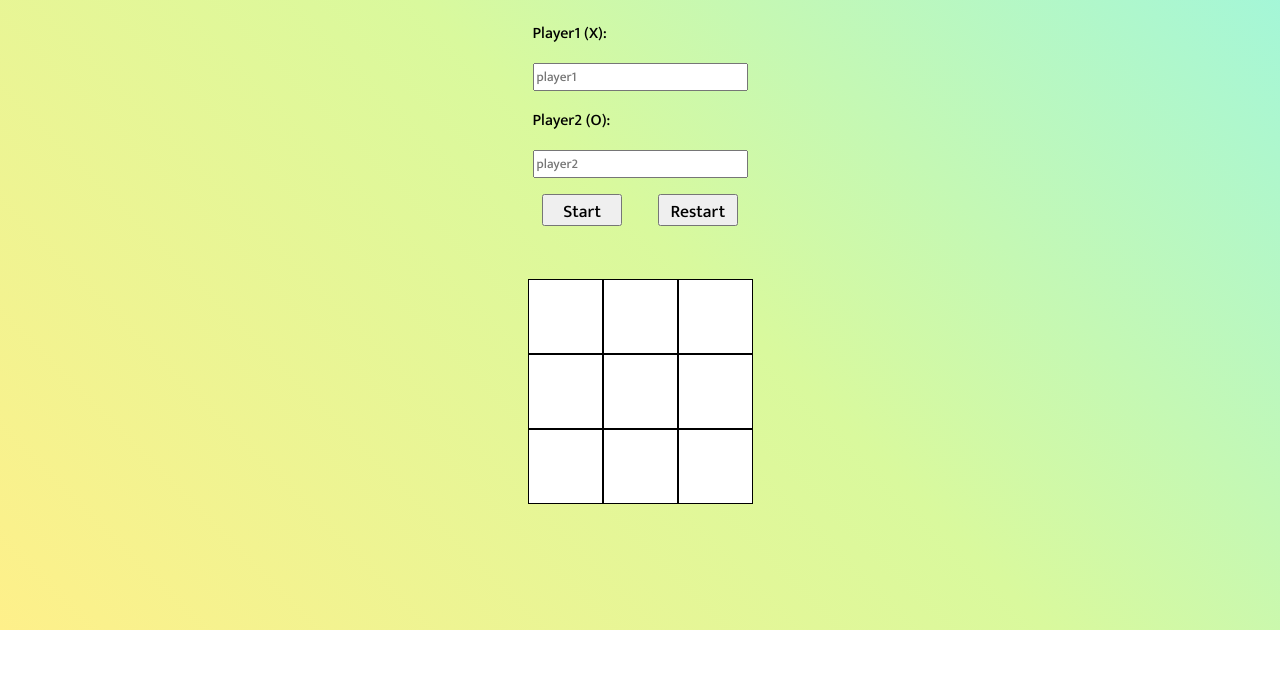
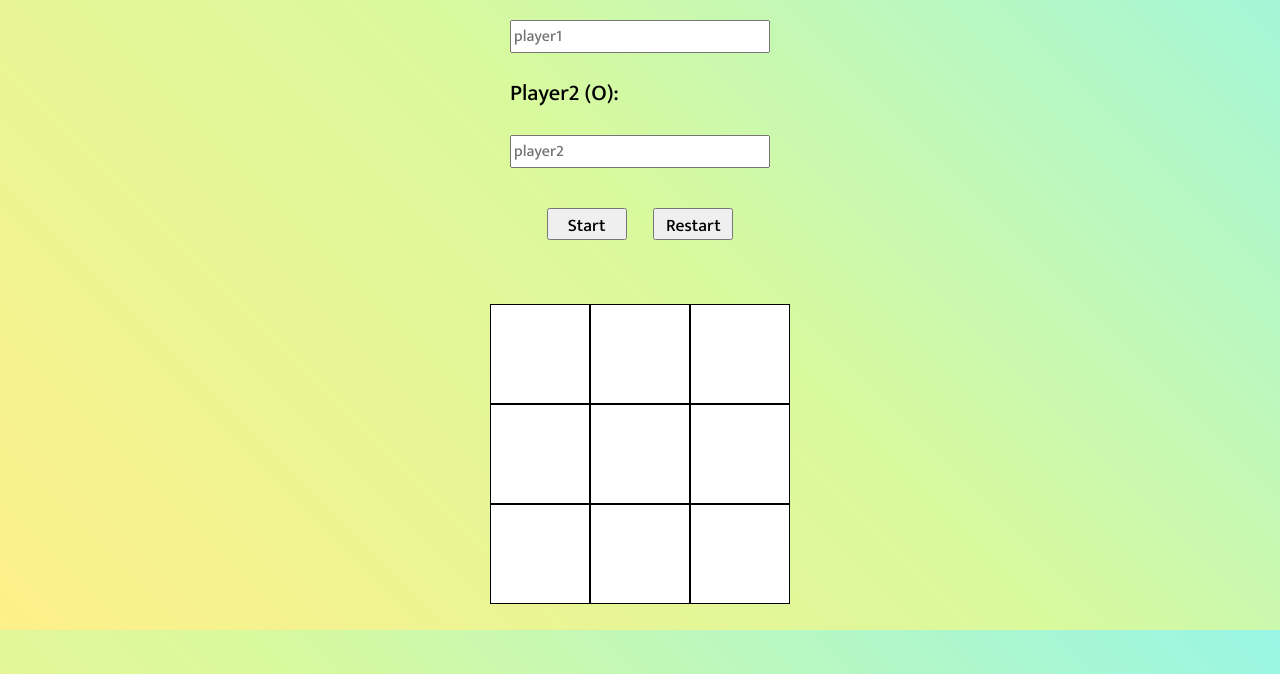
Before and after one commit to jipark92/JS-Tic-Tac-Toe-Project, a plain HTML site: page index.html in a window 1280 px wide. Shown: the part 186-860 px from the top of the page. Before the commit the page ends 816 px from the top, so only its background shows below. Drawn offline with Linux system fonts and the light colour scheme.

Commit message:
increaes font size and display

```diff
--- a/style.css
+++ b/style.css
@@ -22,7 +22,7 @@ body{
     height: 2rem;
     width: 5rem;
     font-size: 1.1rem;
-    margin: 1rem;
+
 }
 
 .start-game-btn:hover{
@@ -32,16 +32,16 @@ body{
 
 .game-board {
     display:grid;
-    grid-template-columns: 75px 75px 75px;
-    grid-template-rows: 75px 75px 75px;
+    grid-template-columns: 100px 100px 100px;
+    grid-template-rows: 100px 100px 100px;
 }
 
 .box {
-    border: 1px solid black ;
+    border: 1px solid black;
     display: flex;
     justify-content: center;
     align-items: center;
-    font-size: 3.5rem;
+    font-size: 6rem;
     background-color: white;
 }
 
@@ -49,9 +49,14 @@ body{
     background-color: #F1F5F9;
 }
 
+.button-container{
+    margin-top: 2.5rem;
+    width: 15rem;
+    display: flex;
+    justify-content: space-evenly;
+}
+
 .restart-btn {
-    margin: 1rem;
-
     height: 2rem;
     width: 5rem;
     font-size: 1.1rem;
@@ -67,3 +72,28 @@ body{
     cursor:not-allowed;
     background-color:#DCFCE7;
 }
+
+.player-turn-text{
+    font-size: 2rem;
+}
+
+.display-winner{
+    font-size: 2.2rem;
+    font-weight:bolder;
+}
+
+.player-1 {
+    font-size: 1rem;
+}
+
+.player-2 {
+    font-size: 1rem;
+}
+
+p {
+    font-size: 1.4rem;
+}
+
+h1 {
+    font-size: 3.5rem;
+}
```
